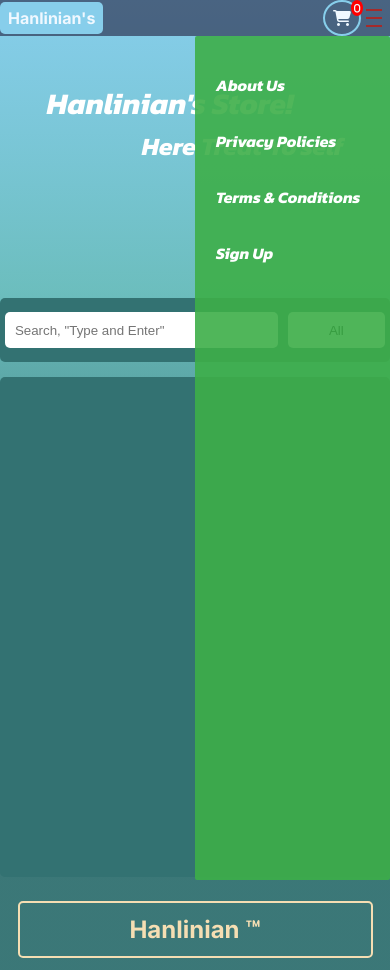
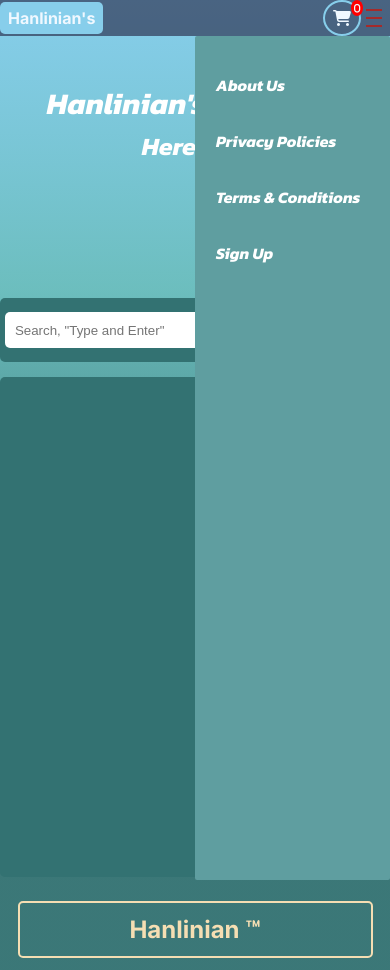
Before and after one commit to HanLin-P00P/hanlinianStore, a plain HTML site: page index.html in a window 390 px wide. Both pictures are taken after a click on the element 374 px from the left and 18 px from the top of the page. Drawn offline with Linux system fonts and the light colour scheme; no server answers.

Commit message:
Update small.css

```diff
--- a/small.css
+++ b/small.css
@@ -46,7 +46,7 @@
     height: 100vh;
     position: absolute;
     top: 0px;
-    background-color: rgba(62, 175, 73, 0.9);
+    background-color: cadetblue;
     color: white;
     font-weight: bold;
     justify-content: flex-start;
```
